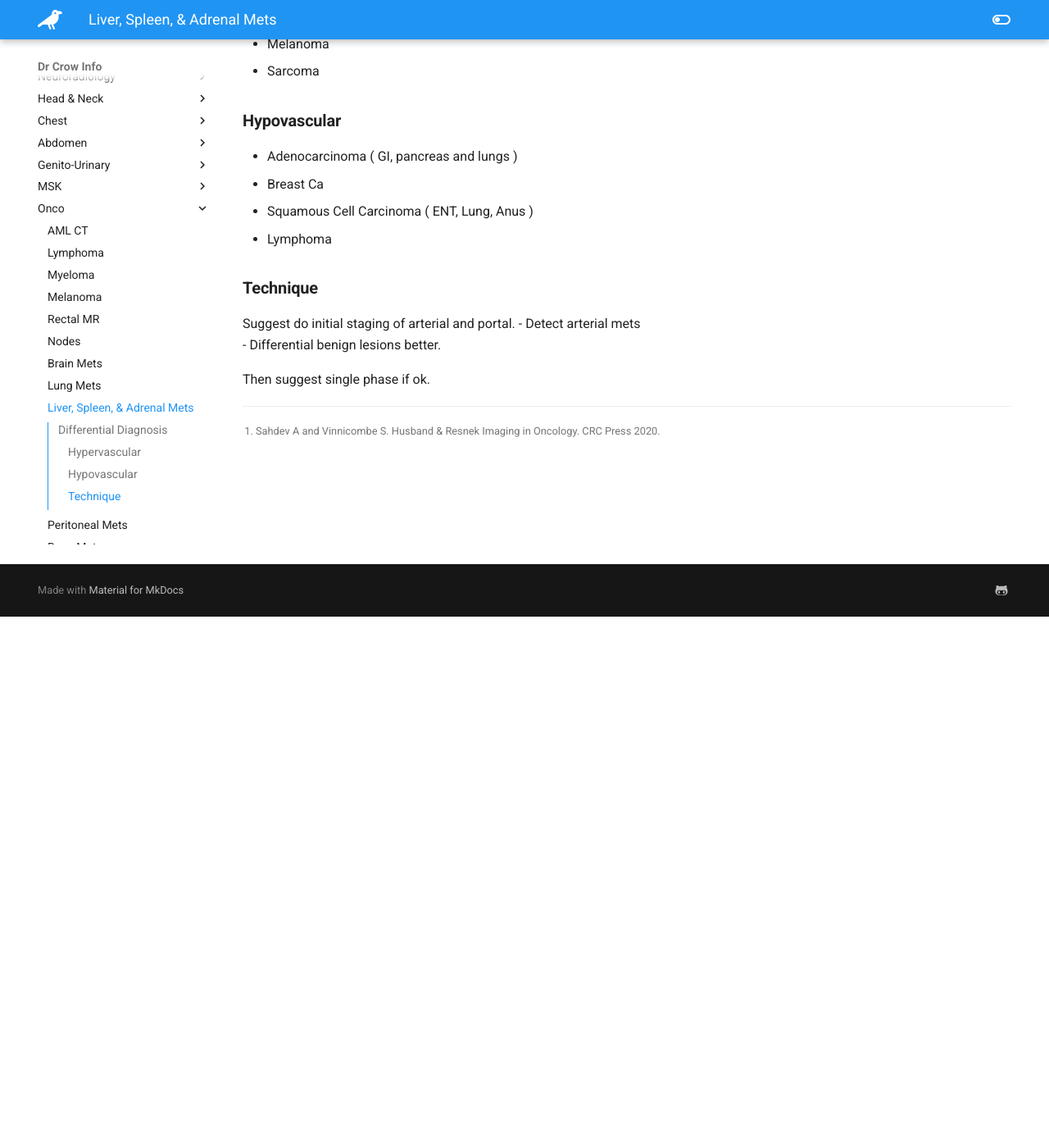
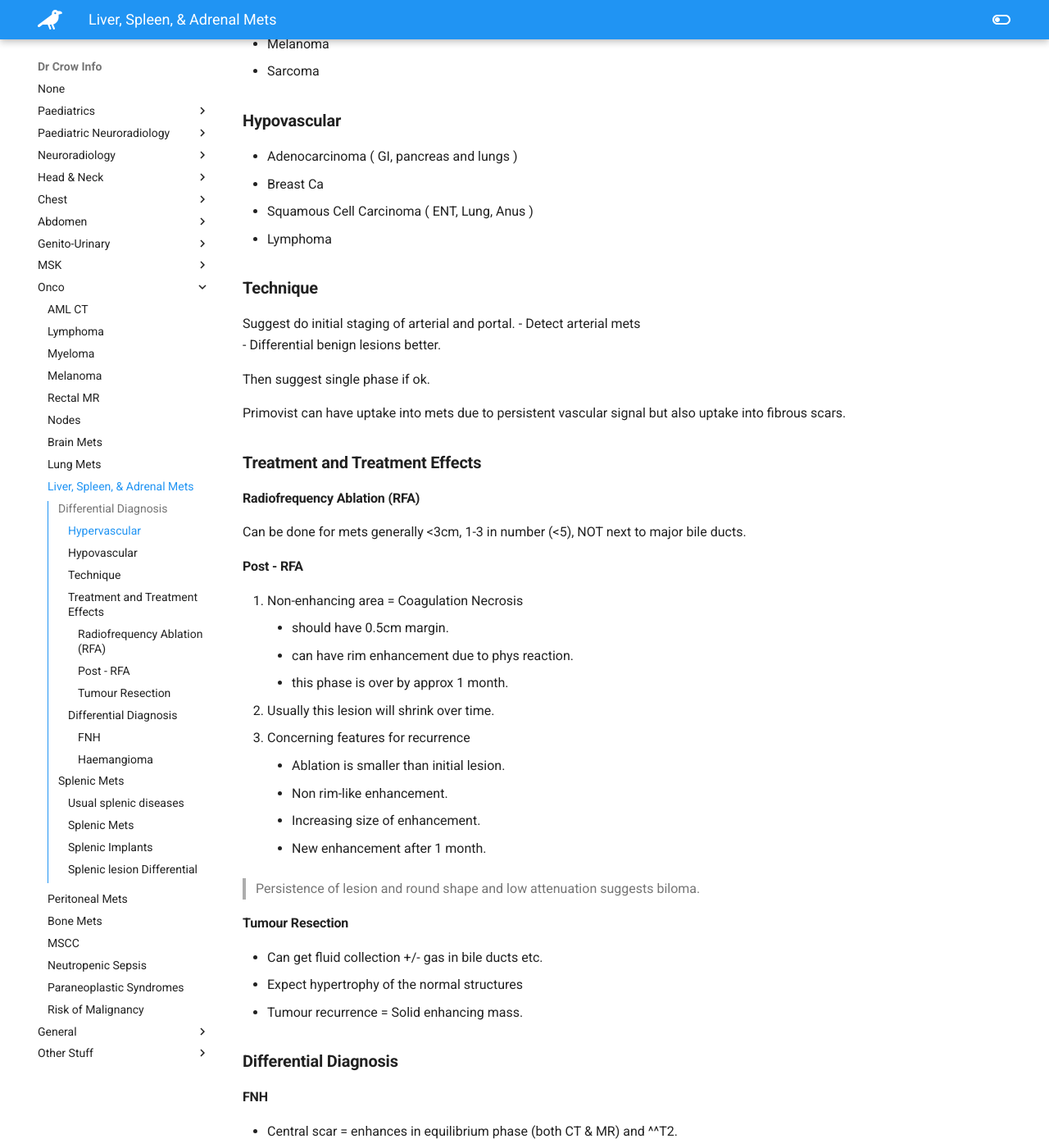
Before and after one commit to TheDrCrow/DrCrowInfo, an MkDocs documentation site: the page built from docs/onco/onco_hpb_mets.md, in a window 1280 px wide and 1400 px high, scrolled down 648 px. Shown: the whole window at 82% size. Built offline with MkDocs 1.6.1 and Material for MkDocs 9.7.7, drawn with Linux system fonts in a browser that asks for light colours; some of the changed text lies outside the part shown.

Commit message:
finish off spleen

```diff
--- a/docs/onco/onco_hpb_mets.md
+++ b/docs/onco/onco_hpb_mets.md
@@ -36,3 +36,80 @@
 - Differential benign lesions better.
 
 Then suggest single phase if ok.
+
+Primovist can have uptake into mets due to persistent vascular signal but also uptake into fibrous scars.
+
+### Treatment and Treatment Effects
+
+#### Radiofrequency Ablation (RFA)
+
+Can be done for mets generally <3cm, 1-3 in number (<5), NOT next to major bile ducts.
+
+#### Post - RFA
+
+1. Non-enhancing area = Coagulation Necrosis
+    - should have 0.5cm margin.
+    - can have rim enhancement due to phys reaction.
+    - this phase is over by approx 1 month.
+2. Usually this lesion will shrink over time.
+3. Concerning features for recurrence
+    - Ablation is smaller than initial lesion.
+    - Non rim-like enhancement.
+    - Increasing size of enhancement.
+    - New enhancement after 1 month.
+
+> Persistence of lesion and round shape and low attenuation suggests biloma.
+
+#### Tumour Resection
+
+ - Can get fluid collection +/- gas in bile ducts etc.
+ - Expect hypertrophy of the normal structures
+ - Tumour recurrence = Solid enhancing mass.
+
+### Differential Diagnosis
+
+#### FNH
+- Central scar = enhances in equilibrium phase (both CT & MR) and ^^T2.
+    - but can be seen in breast Ca Mets.
+- Primovist = Signal in delayed phase (mets are low signal)
+
+#### Haemangioma
+- Higher T2 and usually centripetal enhancement.
+- Small ones are tricky and tend to be hypervascular.
+- Primovist is not helpful as get 'pseudo-washout'.
+
+---
+
+## Splenic Mets
+
+Uncommon (1-3% in PMs). Thought to be due to lack of afferent lymph vessels.
+Very rare as the only site of metastatic disease.
+
+#### Usual splenic diseases
+- NHL/HD.
+- Infection.
+- Storage Disorders.
+- Congestion.
+- Extramedullary haematopoiesis.
+
+#### Splenic Mets
+- Melanoma
+- Breast
+- Lung
+- Colorectal
+- Ovary
+- Stomach
+
+#### Splenic Implants
+- Usually Peritoneal carcinomatosis
+    - Ovary
+    - Pancreas
+    - Gastric
+    - Colorectal
+
+#### Splenic lesion Differential
+- Haemangioma
+- Lymphangioma
+- Hamartoma
+- Littoral Cell Angioma
+- Cysts (False, Epidermoid, Parasitic)
```
